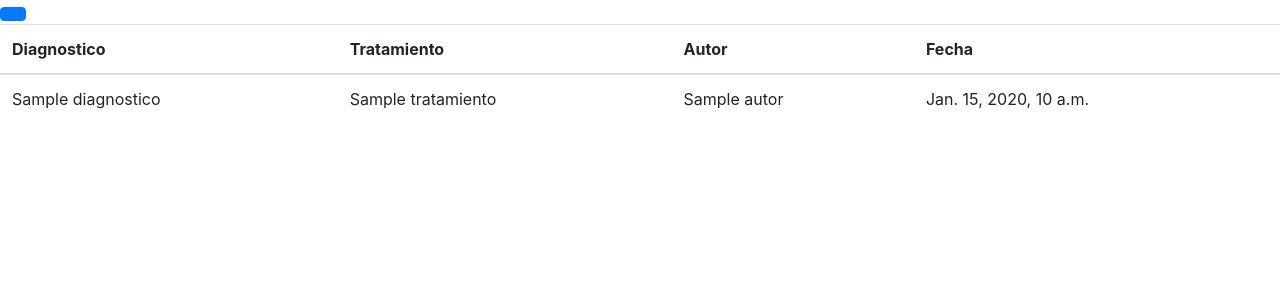
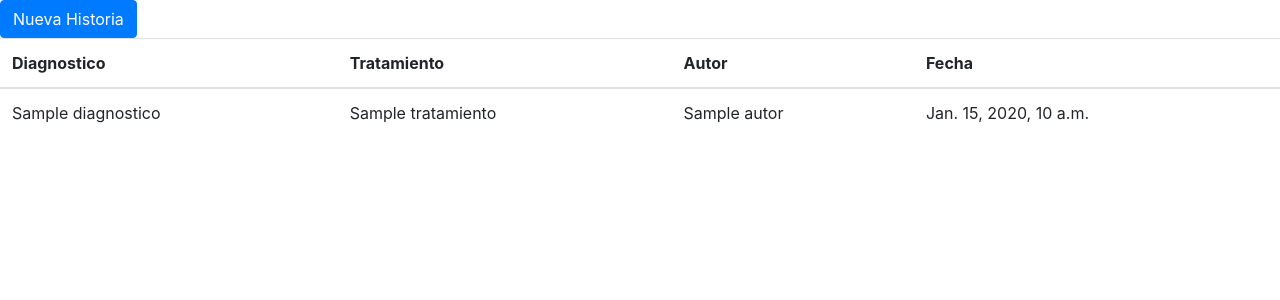
Before and after one commit to Dani32002/RasiMedical, a Django app: template rasiMedical/templates/entradasClinicas.html in a window 1280 px wide. Shown: the top 300 px of the page. Run offline with Django 3.2, Linux system fonts and the light colour scheme; the template is opened without the code that fills it: most values are stand-ins (such as "Sample title", 1, 10 or a date in 2020); some libraries are stand-ins or nearby versions.

Commit message:
Nueva historia

```diff
--- a/rasiMedical/templates/entradasClinicas.html
+++ b/rasiMedical/templates/entradasClinicas.html
@@ -28,7 +28,7 @@
             {% endfor %}
         </tbody>
         <tfoot>
-            <button type="button" class="btn btn-primary"></button>
+            <button type="button" class="btn btn-primary" href = "/crear/">Nueva Historia</button>
         </tfoot>
     </table>
 </body>
--- a/rasiMedical/usuario/urls.py
+++ b/rasiMedical/usuario/urls.py
@@ -17,5 +17,6 @@ urlpatterns = [
     path('farmaceutico/<int:pk>', views.farmaceutico_view, name='farmaceutico_view'), # type: ignore
     path('historiaclinica/view/', views.pacientesHC_view, name = "pacientesHC_view"), # type: ignore
     path('historiaclinica/view/<int:pk>', views.pacientes_historias, name = "pacientes_historias"),  # type: ignore
-    path('historiaclinica/view/<int:pk>/nueva-historia/', views.nueva_historia , name = "nueva-historia") # type: ignore
+    path('historiaclinica/view/<int:pk>/crear/nueva-historia/', views.nueva_historia , name = "nueva-historia"), # type: ignore
+    path('historiaclinica/view/<int:pk>/crear/', views.crear, name = "crear")
 ]
--- a/rasiMedical/usuario/views.py
+++ b/rasiMedical/usuario/views.py
@@ -191,6 +191,10 @@ def enfermeraEmail(request, email):
 def farmaceuticoEmail(request, email):
     return pl.get_farmaceuticaEmail(email)
 
+@csrf_exempt
+def crear(request, pk):
+    return render(request, 'nuevaHistoria.html')
+
 @login_required
 def pacientes_historias(request, pk):
     role = getRole(request)
```
